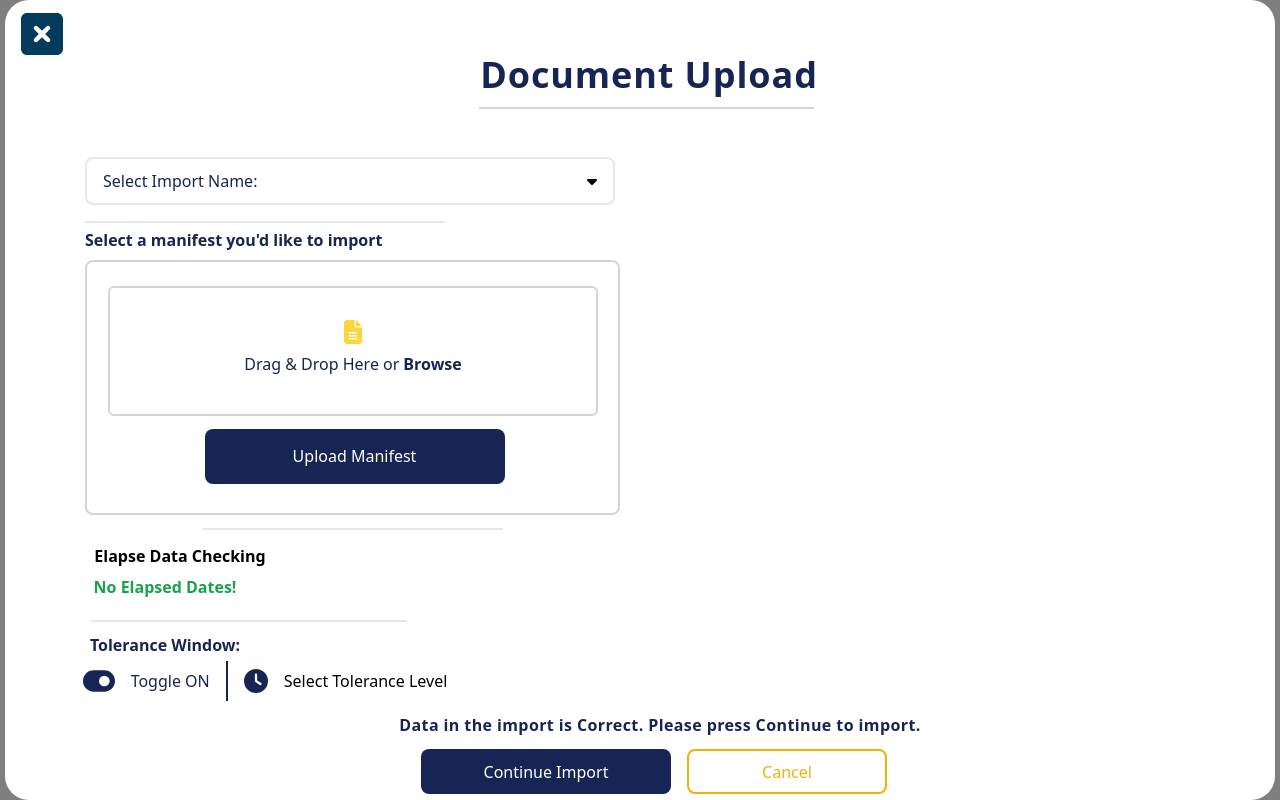
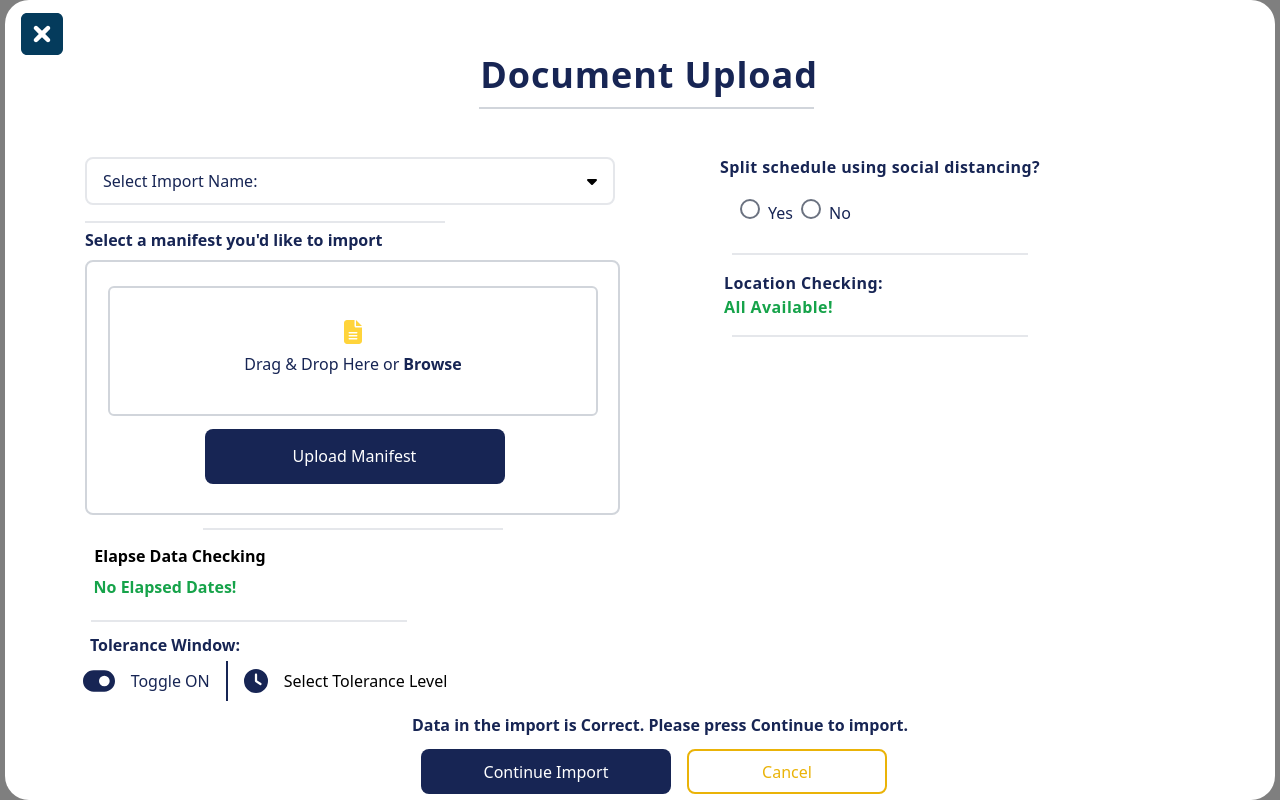
Before and after one commit to ChristianDarlington/skyhop, a React (Create React App) app: page / in a window 1280 px wide. Shown: the top 800 px of the page. Built offline with nearby package versions, Linux system fonts and the light colour scheme.

Commit message:
working on yes or no questions

```diff
--- a/src/Components/Left /Import.jsx
+++ b/src/Components/Left /Import.jsx
@@ -4,7 +4,7 @@ const Import = () => {
   return (
     <>
     <div className='flex justify-center items-center h-10 w-[1310px]'>
-      <p className='font-extrabold text-blue-950 tracking-wide'>Data in the import is Correct. Please press Continue to import.</p>
+      <p className='font-extrabold text-blue-950'>Data in the import is Correct. Please press Continue to import.</p>
     </div>
       <div className='flex justify-center gap-4 m-1 pl-7'>
         <button className='bg-blue-950 text-white p-2 rounded-lg w-[250px] h-[45px]'>Continue Import</button>
--- a/src/Components/Right/Questions.jsx
+++ b/src/Components/Right/Questions.jsx
@@ -1,9 +1,27 @@
 import React from 'react'
+
+
 
 const Questions = () => {
   return (
-    <div>
+    <div className='absolute top-[115px] right-[200px] p-10'>
+    <div className='flex justify-end items-center '>
+      <p className='font-bold text-blue-950 tracking-wide'>Split schedule using social distancing?</p>
+    </div>
+    <div className='flex p-4 gap-2 items-baseline m-1 '>
+    <button className='rounded-full w-5 h-5 border-gray-500 border-2 '></button>
+    <p className='text-blue-950 font-medium'>Yes</p>
+    <button className='rounded-full w-5 h-5 border-gray-500 border-2 '></button>
+    <p className='text-blue-950 font-medium'>No</p>
+    </div>
+    <hr className='border-[1px] m-3'/>
 
+
+    <div className=' text-left p-1'>
+      <p className='font-bold text-blue-950 tracking-wide'>Location Checking:</p>
+      <p className='font-bold text-green-600 tracking-wide'>All Available!</p>
+    </div>
+    <hr className='border-[1px] m-3 '/>
     </div>
   )
 }
```
